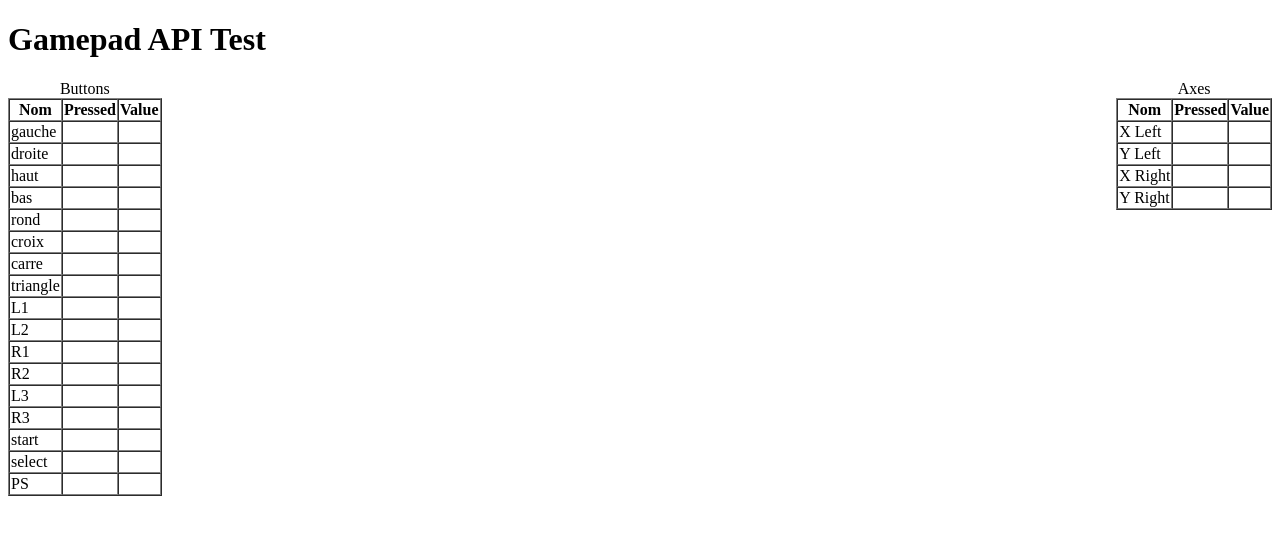
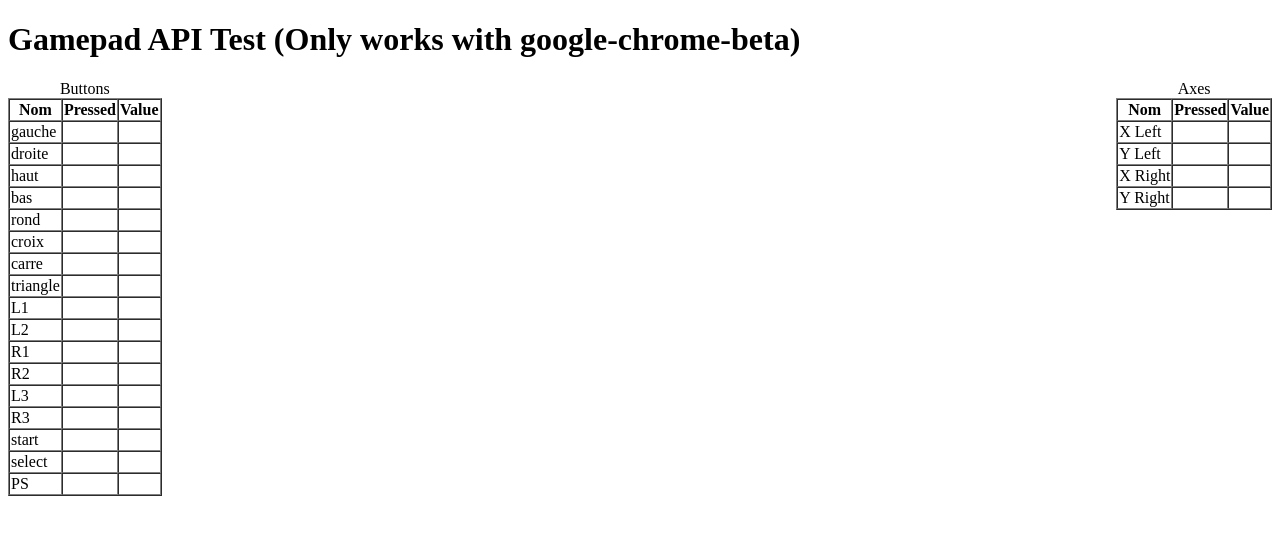
Before and after one commit to XDeschuyteneer/gamepad, a plain HTML site: page index.html in a window 1280 px wide. Drawn offline with Linux system fonts and the light colour scheme.

Commit message:
ajout d'un warning sur la version du navigateur

```diff
--- a/index.html
+++ b/index.html
@@ -7,7 +7,7 @@
     <script src="index.js"></script>
   </head>
   <body>
-    <h1>Gamepad API Test</h1>
+    <h1>Gamepad API Test (Only works with google-chrome-beta)</h1>
     <table border="1" cellspacing="0" style="float: left">
       <caption>Buttons</caption>
       <tr>
```
Lines whose indentation alone changed are shown as unchanged.
